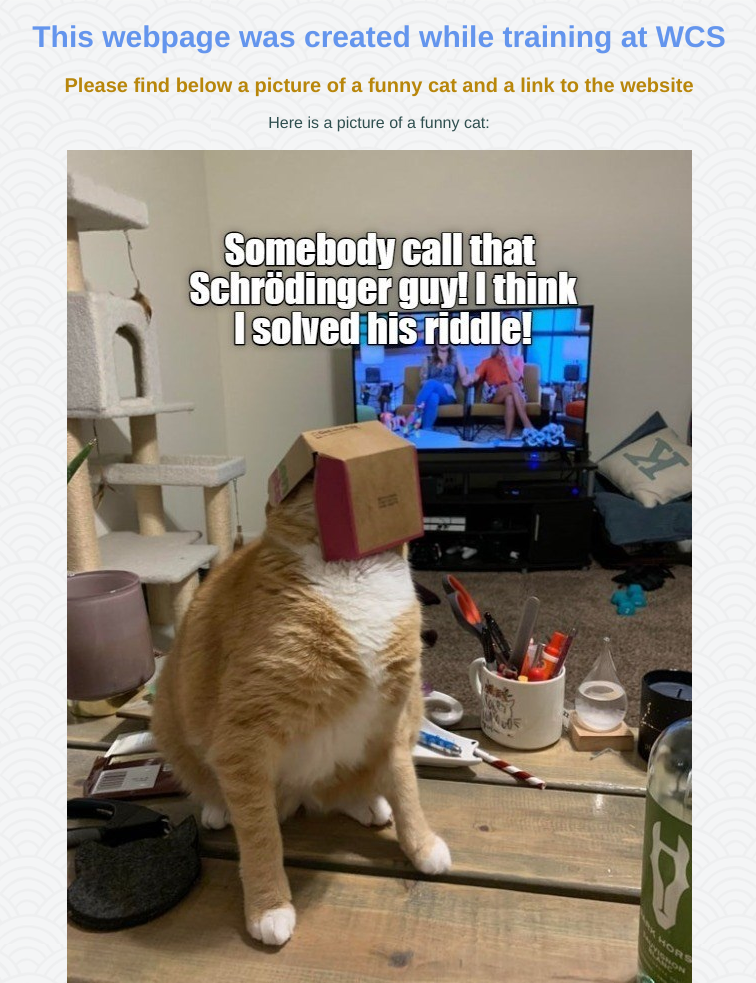
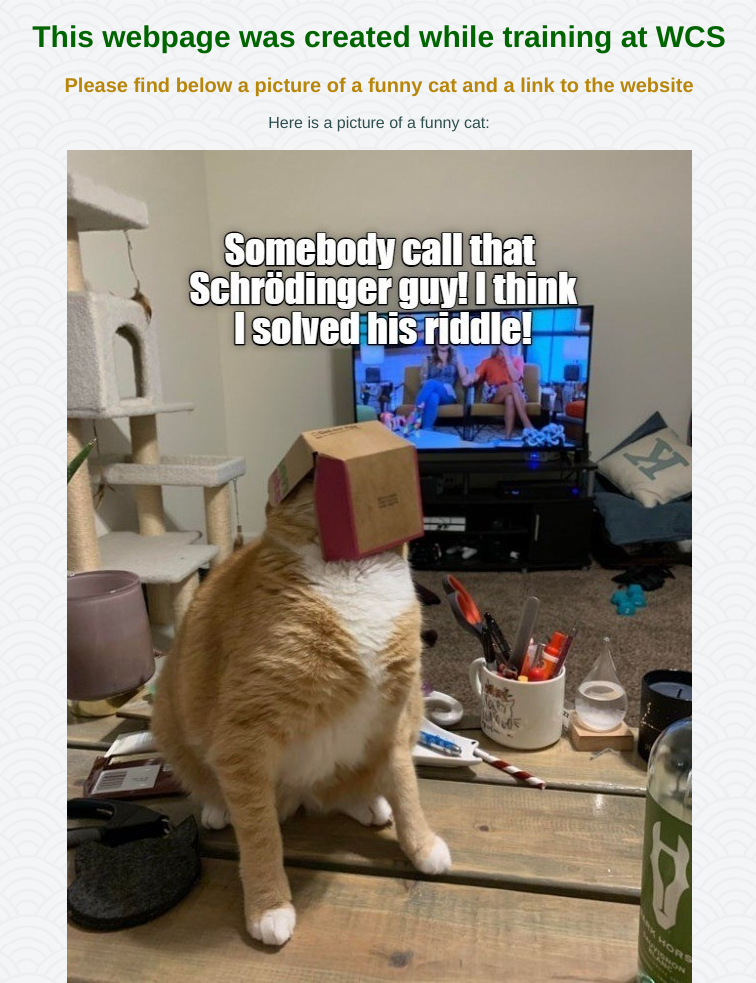
Before and after one commit to BenTapscott/WCS_html.github.io, a plain HTML site: page index.html in a window 1280 px wide. Shown: the top 983 px of the page, without its empty margins (261-1017 px from the left). Drawn offline with Linux system fonts and the light colour scheme.

Commit message:
h1 is green

```diff
--- a/style.css
+++ b/style.css
@@ -2,7 +2,7 @@ h1{
     font-size: 30px;
     font-family: Helvetica, sans-serif;
     text-align: center;
-    color: #6495ED
+    color: #006400
     }
 
 h2{
```
